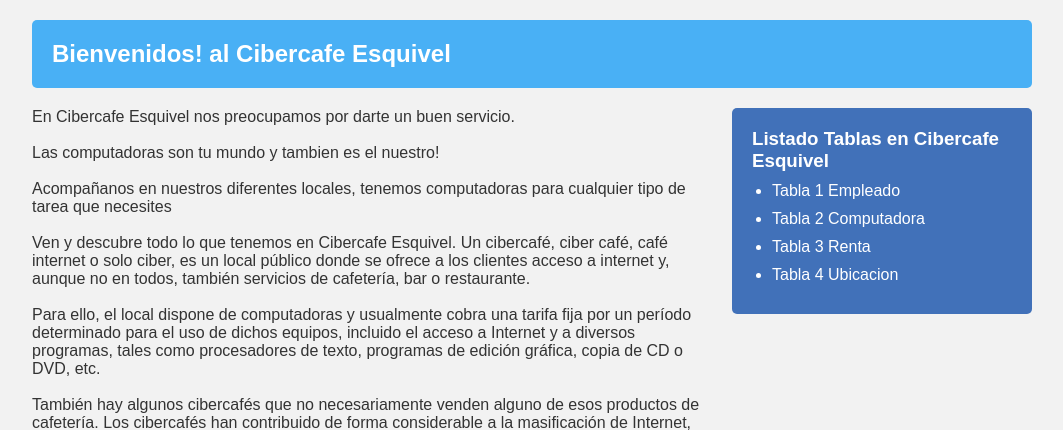
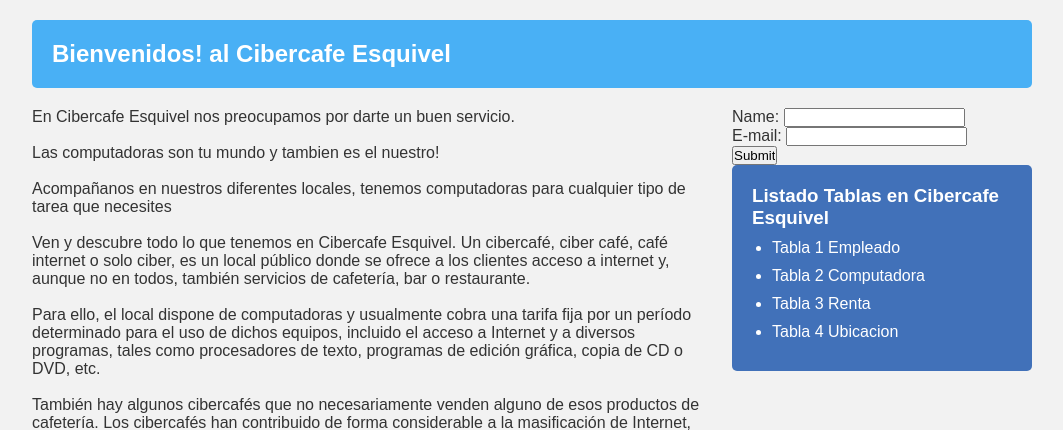
Before and after one commit to riotoveles/proyectofinal_daweb, a PHP site: page /Rentas.php in a window 1280 px wide. Shown: the part 83-513 px from the top of the page, without its empty margins (108-1171 px from the left). Run offline with PHP 8.4, Linux system fonts and the light colour scheme.

Commit message:
Add files via upload

```diff
--- a/Rentas.php
+++ b/Rentas.php
@@ -48,6 +48,12 @@
 				</article>
 			</div>
 
+            <form action="welcome.php" method="post">
+               Name: <input type="text" name="name"><br>
+               E-mail: <input type="text" name="email"><br>
+               <input type="submit">
+            </form>
+
 			<aside>
 				<div class="widget">
 					<h3>Listado Tablas en Cibercafe Esquivel</h3>
```
